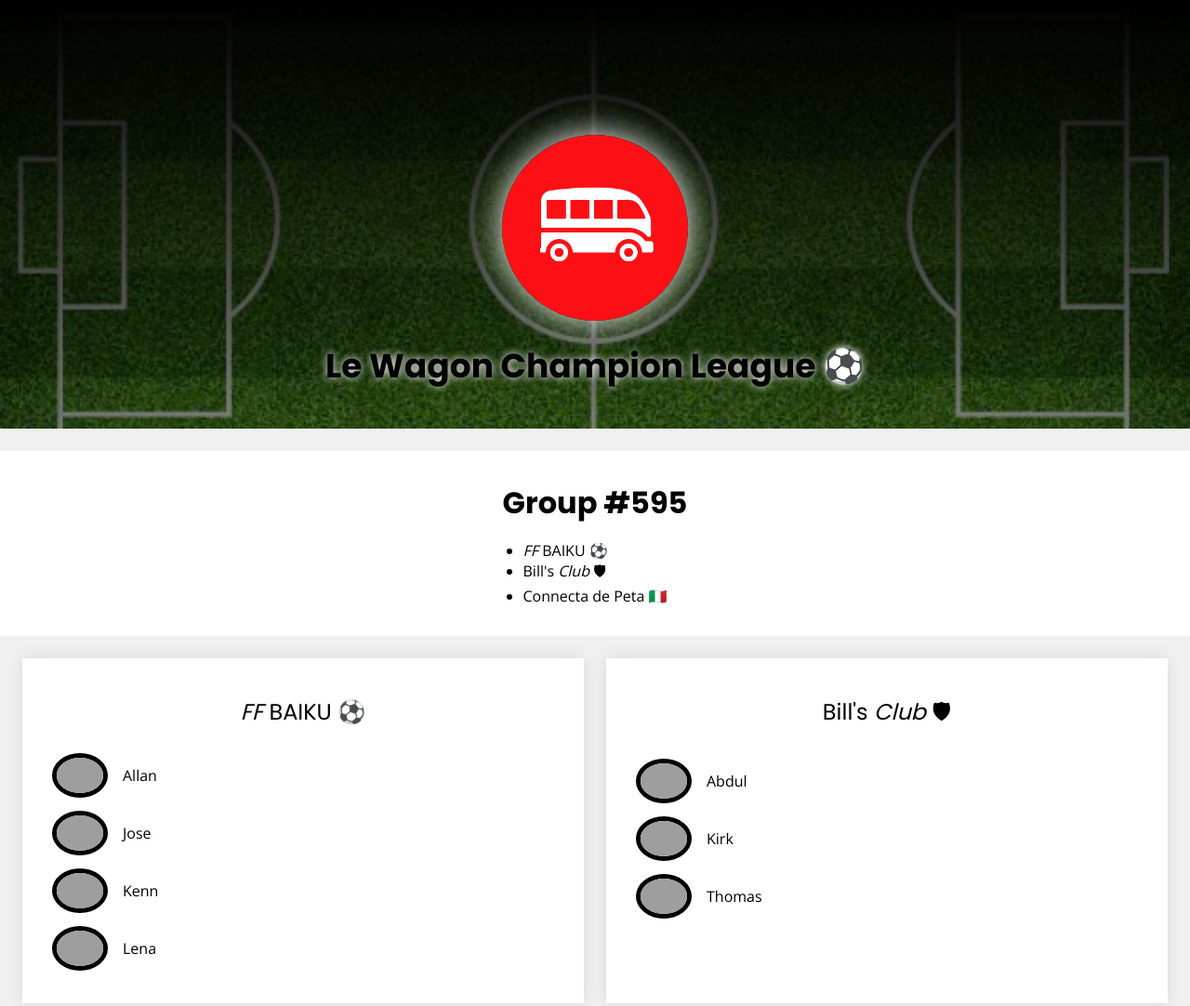
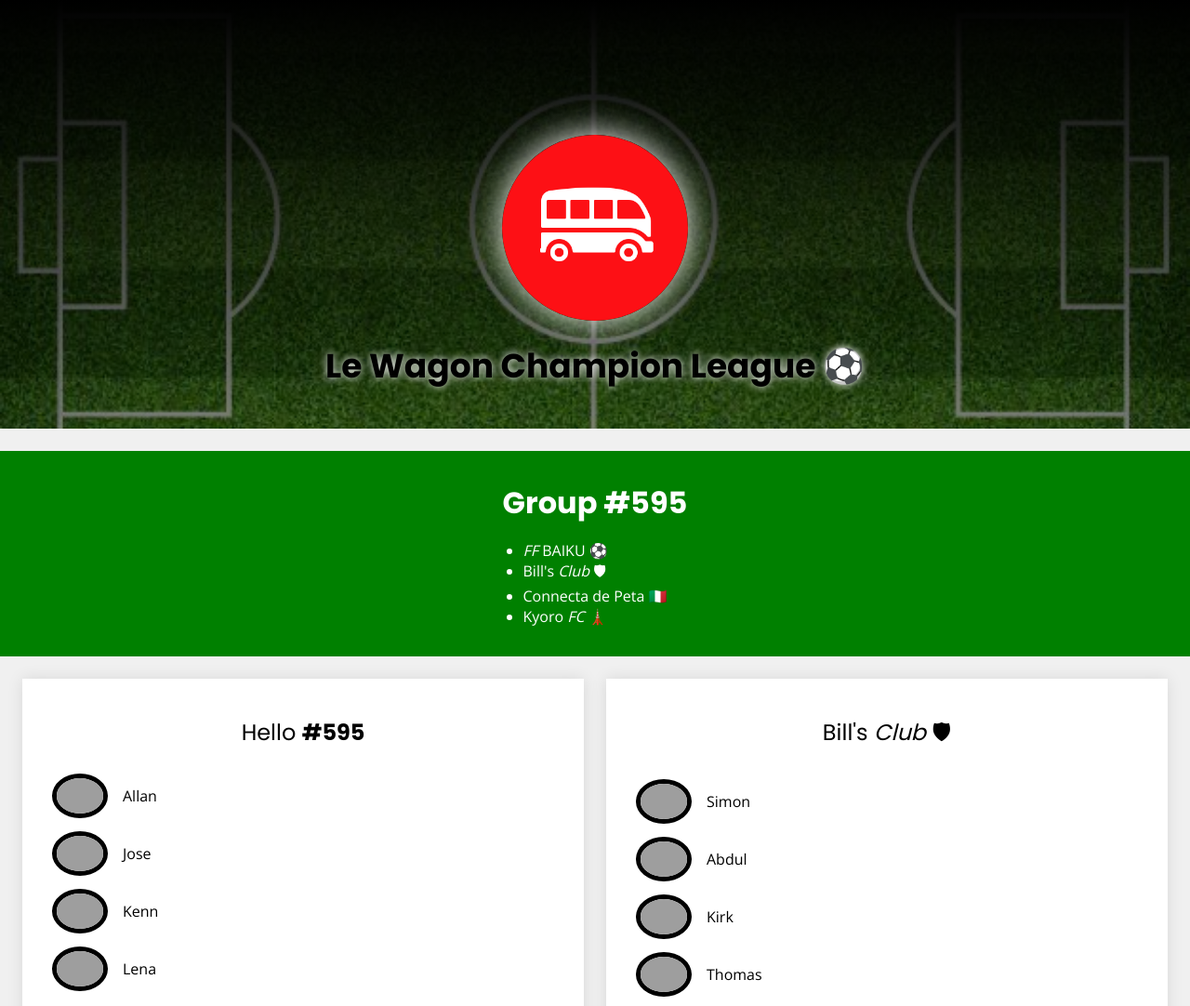
Before and after one commit to yannklein/dom-event-595, a website built with webpack: page team-page.html in a window 1280 px wide. Shown: the top 1082 px of the page at 93% size. Built offline with nearby package versions, Linux system fonts and the light colour scheme; grey boxes are pictures that could not be loaded.

Commit message:
lecture done

```diff
--- a/src/index.js
+++ b/src/index.js
@@ -1,54 +1,97 @@
-console.log("Hi Batch #595");
+// console.log("Hi Batch #595");
 
 // ////////
 // Select DOM elements
 // ////////
 
 // with its ID (allan)
+const allanImg = document.querySelector("#allan");
+// console.log(allanImg);
 
 // with its tag type (h2)
+const h2 = document.querySelector("h2");
+// console.log(h2);
 
 // with its class (group)
+const studentGroups = document.querySelector(".group");
+// console.log(studentGroups);
 
 // by nest selection (ul of the group)
-
+const ul = studentGroups.querySelector("ul");
+// console.log(ul);
 // select multiple elements (all the card)
-
+const cards = document.querySelectorAll(".card");
+// console.log(cards);
 // ////////
 // Modify the DOM
 // ////////
 
-// add an HTML element (Koryo FC 🗼 in list)
+// add an HTML element (Kyoro FC 🗼 in list)
+// console.log(ul);
+ul.insertAdjacentHTML(
+  "beforeend",
+  `<li>Kyoro <em>FC</em> 🗼</li>`);
 
 // same but more complex (add Simon!!)
+const billsTeam = document.querySelector("#bills ul");
+billsTeam.insertAdjacentHTML(
+  "afterbegin",
+  `<li>
+    <img src="https://avatars.githubusercontent.com/u/44258144?v=4" alt="">
+    <p>Simon</p>
+  </li>`);
 
 // change the element style (group background to green)
 // Careful! background-color => backgroundColor
+studentGroups.style.backgroundColor = "green";
 
 // add a class to the element (add text-white to group)
 // Careful! no DOT for classList
+studentGroups.classList.add("text-white");
 
 // remove it
+studentGroups.classList.remove("text-white");
 
 // add/remove every 1sec
+setInterval(() => {
+  studentGroups.classList.toggle("text-white");
+}, 4000);
 
 // Read/Write for inputs (change the value in the email input)
+const emailInput = document.querySelector("#email");
+// console.log(emailInput.value);
+emailInput.value = "yann@lewagon.org";
 
 // Read/Write the (inner) text and HTML content (FF BAIKU ⚽️ title)
+const h3Baiku = document.querySelector("#ff-baiku > h3");
+console.log(h3Baiku.innerText);
+console.log(h3Baiku.innerHTML);
+
+h3Baiku.innerHTML = "Hello <strong>#595</strong>";
 
 // ////////
 // Add event listeners
 // ////////
 
-// 1. Select allan's picture
-
-// 2. Listen to a click
-
-// 3. Modify the DOM (add the class selected)
+// // 1. Select allan's picture
+// const allan = document.querySelector("#allan");
+// // 2. Listen to a click
+// allan.addEventListener("click", (event) => {
+//   // 3. Modify the DOM (add the class selected)
+//   // event.currentTarget referes to what you click
+//   event.currentTarget.classList.toggle("selected");
+// });
 
 
 // 1. Select all pictures
+const pictures = document.querySelectorAll(".card img");
 
-// 2. Listen to a click
+console.log(pictures);
 
-// 3. Modify the DOM
+pictures.forEach((picture) => {
+  // 2. Listen to a click
+  picture.addEventListener("click", (event) => {
+    // 3. Modify the DOM
+    event.currentTarget.classList.toggle("selected");
+  });
+});
--- a/team-page.html
+++ b/team-page.html
@@ -24,7 +24,7 @@
     </div>
 
     <div class="cards">
-      <div id="ff-rails" class="card">
+      <div id="ff-baiku" class="card">
         <h3><em>FF</em> BAIKU ⚽️</h3>
         <ul>
           <li>
```
